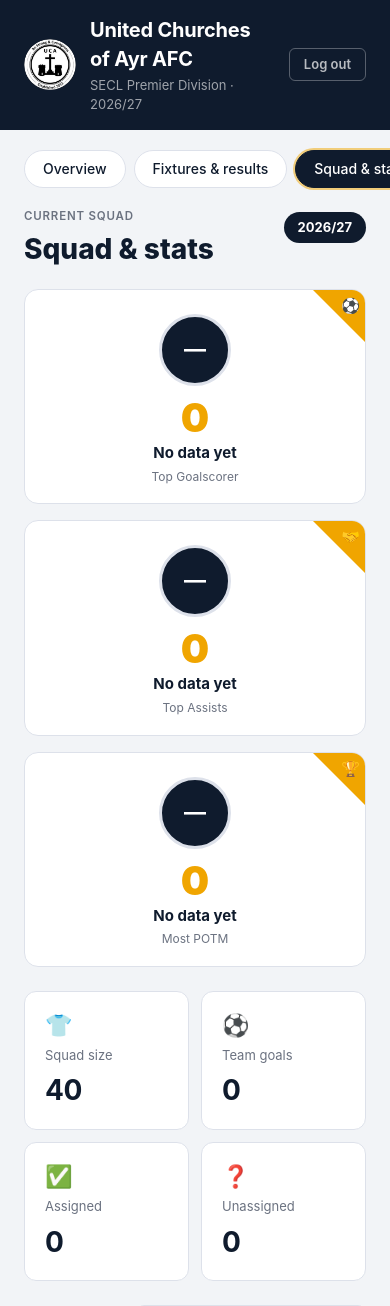
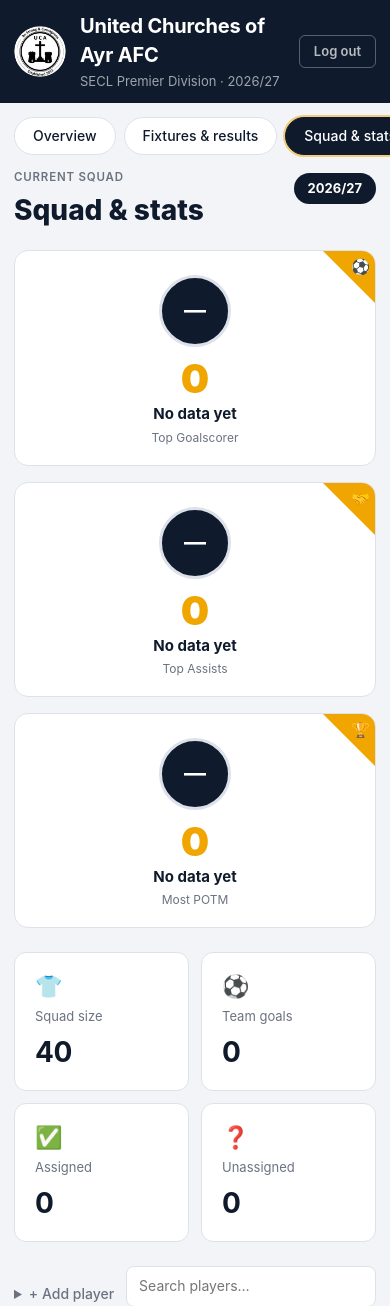
Before and after one commit to thollywood1888/united-churches-ayr, a FastAPI app: page /squad in a window 390 px wide. Shown: the top 1306 px of the page. Run offline with FastAPI, Linux system fonts and the light colour scheme; the visitor is signed in with stand-in values (Sample User, id 1); data comes from the database, SQL or seed files in the repository; data that the repository does not hold is empty.

Commit message:
Mobile layout fixes for small screens (≤480px)
- Reduce main/masthead/tabs padding from 24px to 14px on phones
- Overview stats strip: 2-col at ≤480px (was 3-col, causing orphan row)
- Overview leaders grid: single col at ≤480px
- Squad leaders: 2-col at 480-700px, 1-col below 480px
- Match centre add-event form: single col at ≤480px

Co-Authored-By: Claude Sonnet 4.6 <noreply@anthropic.com>

```diff
--- a/app/static/style.css
+++ b/app/static/style.css
@@ -1491,6 +1491,14 @@ button.md-player:hover { background: var(--page); }
   .ov-leaders-grid { grid-template-columns: repeat(2, 1fr); }
   .ov-page-title { font-size: 22px; }
 }
+@media (max-width: 480px) {
+  main { padding: 0 14px; }
+  .masthead { padding: 12px 14px; }
+  .tabs { padding: 14px; }
+  .ov-stats-strip { grid-template-columns: repeat(2, 1fr); }
+  .ov-leaders-grid { grid-template-columns: 1fr; }
+  .sq-page-title { font-size: 22px; }
+}
 
 /* --------------------------------------------------------- match centre -- */
 
@@ -1624,6 +1632,9 @@ button.md-player:hover { background: var(--page); }
   .mc-score { font-size: 40px; }
   .mc-add-row { grid-template-columns: 1fr 1fr; }
 }
+@media (max-width: 480px) {
+  .mc-add-row { grid-template-columns: 1fr; }
+}
 
 /* ── Squad & stats page ─────────────────────────────────────── */
 .sq-page-head { display: flex; align-items: flex-start; justify-content: space-between; margin-bottom: 20px; }
@@ -1668,6 +1679,9 @@ button.md-player:hover { background: var(--page); }
 .sq-player-name:hover { text-decoration: underline; }
 
 @media (max-width: 700px) {
+  .sq-leaders { grid-template-columns: repeat(2, 1fr); }
+  .sq-search-wrap { flex-direction: column; align-items: stretch; }
+}
+@media (max-width: 480px) {
   .sq-leaders { grid-template-columns: 1fr; }
-  .sq-search-wrap { flex-direction: column; align-items: stretch; }
-}
+}
--- a/app/templates/base.html
+++ b/app/templates/base.html
@@ -5,7 +5,7 @@
 <meta name="viewport" content="width=device-width, initial-scale=1, viewport-fit=cover">
 <meta name="theme-color" content="#0f1b2d">
 <title>{% block title %}{{ club_name }}{% endblock %}</title>
-<link rel="stylesheet" href="/static/style.css?v=sq-redesign">
+<link rel="stylesheet" href="/static/style.css?v=mobile-fixes">
 </head>
 <body>
 <header class="masthead">
```
